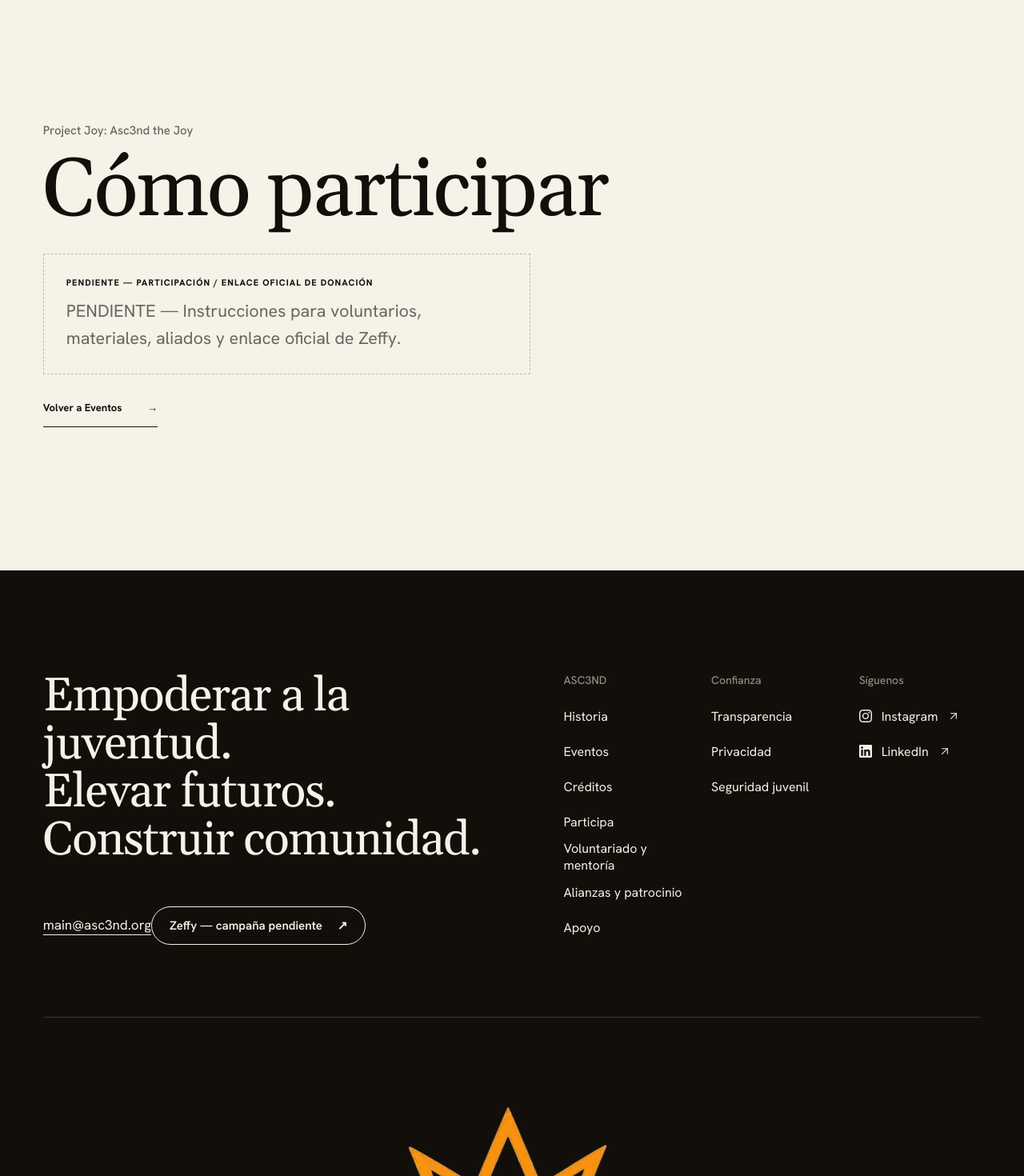
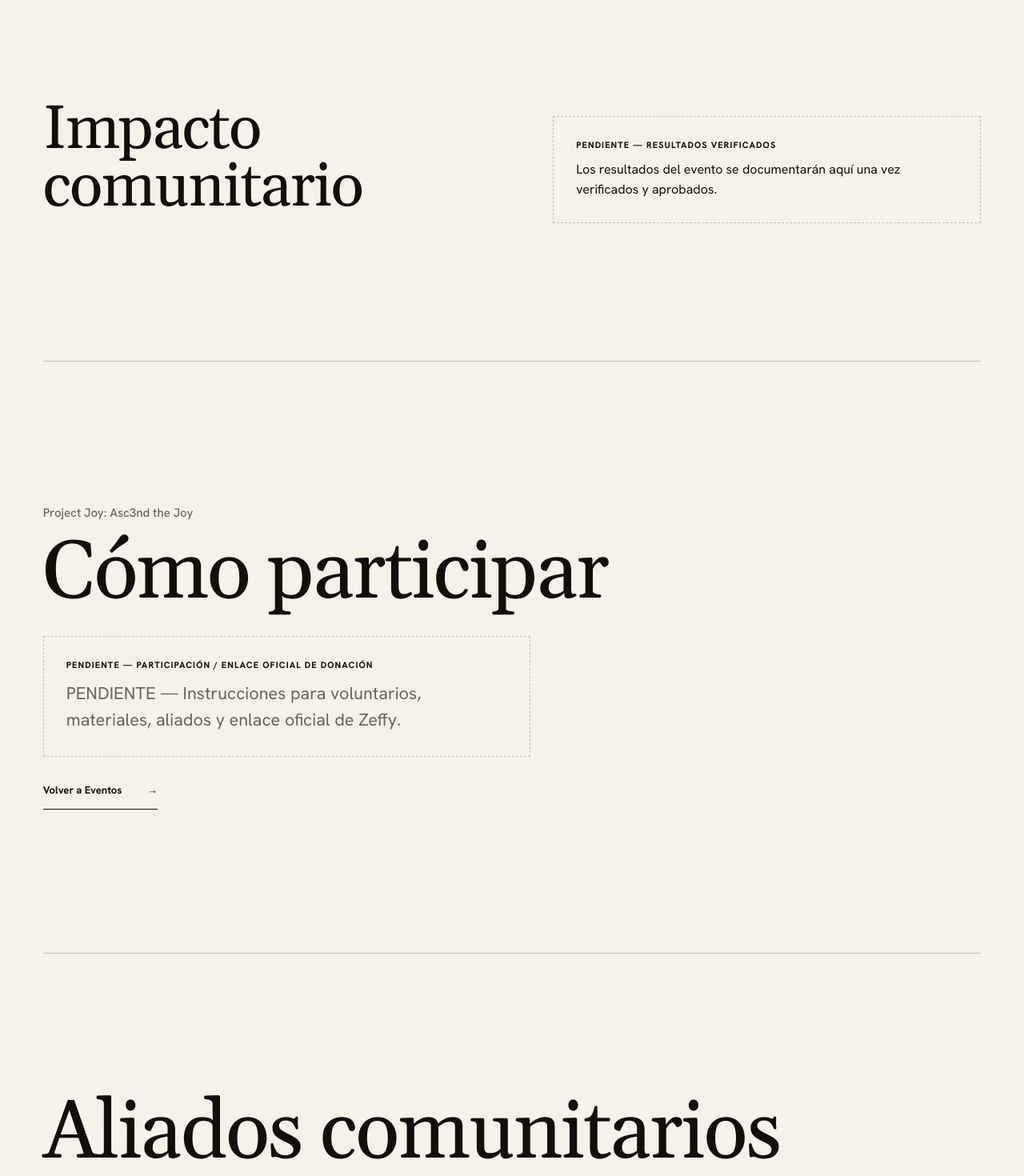
Before and after one commit to executiveusa/asc3nd-brand-site, a Next.js app: page /es/proyectos/project-joy in a window 1280 px wide. Shown: the part 2460-3930 px from the top of the page at 80% size. Built offline with nearby package versions, Linux system fonts and the light colour scheme; no server answers.

Commit message:
feat(asc3nd): complete Event Factory approval placeholders in EN/ES

```diff
--- a/app/es/proyectos/project-joy/page.tsx
+++ b/app/es/proyectos/project-joy/page.tsx
@@ -37,6 +37,7 @@ export default function ProjectJoyEsPage() {
         </div>
         <div className="initiative-media-stage" role="img" aria-label="Espacio para fotografía y video aprobados de Project Joy"><span>{projectJoy.title}</span><small>{c.mediaPending}</small></div>
       </section>
+      <section className="project-evidence shell" aria-labelledby="joy-outcomes-heading"><h2 id="joy-outcomes-heading">Impacto comunitario</h2><div className="initiative-pending-slot" data-pending="outcomes"><strong>PENDIENTE — Resultados verificados</strong><p>Los resultados del evento se documentarán aquí una vez verificados y aprobados.</p></div></section>
       <section className="project-next shell" aria-labelledby="joy-next-heading">
         <p className="eyebrow">{projectJoy.title}</p>
         <h2 id="joy-next-heading">{c.involvementTitle}</h2>
@@ -45,6 +46,7 @@ export default function ProjectJoyEsPage() {
           <Link href="/es/eventos">Volver a Eventos <span className="arrow" aria-hidden="true">→</span></Link>
         </div>
       </section>
+      <section className="project-next shell" aria-labelledby="joy-partners-heading"><h2 id="joy-partners-heading">Aliados comunitarios</h2><div className="initiative-pending-slot" data-pending="partners"><strong>Pendiente</strong><p>Los aliados, patrocinadores y créditos aprobados aparecerán aquí tras la autorización para publicarlos.</p></div></section>
       <SiteFooter />
     </main>
   );
```
